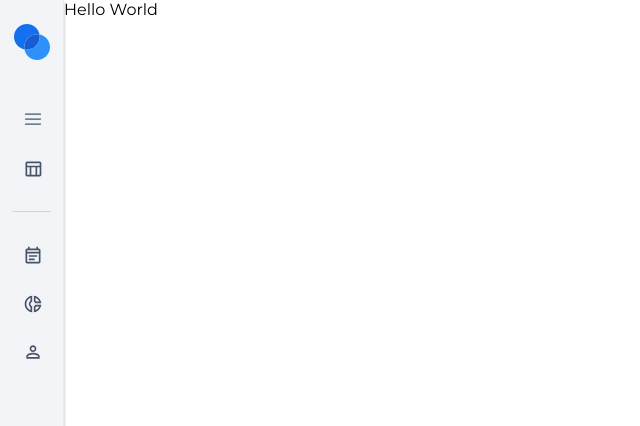
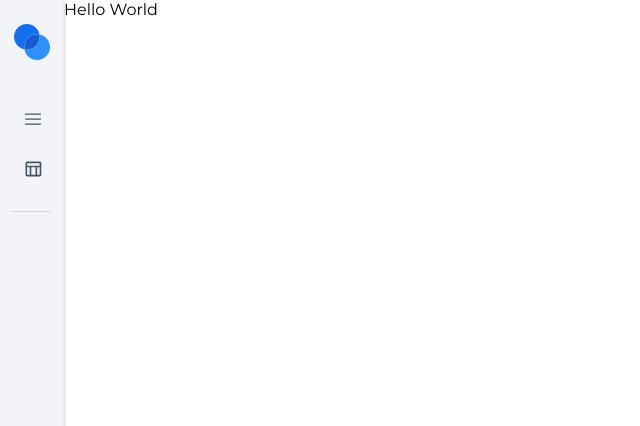
Before and after one commit to UnispaceLMS/lms-fe, a Next.js app: page / in a window 1280 px wide. Shown: the top 426 px of the page, without its empty margins (0-640 px from the left). Built offline with nearby package versions, Linux system fonts and the light colour scheme.

Commit message:
update sidebar

```diff
--- a/src/components/Sidebar.jsx
+++ b/src/components/Sidebar.jsx
@@ -157,10 +157,11 @@ const Sidebar = () => {
   const dispatch = useDispatch();
   const sidebarRef = useRef(null);
 
-  const isRosterPage = router?.pathname?.includes("roster");
-  const isProfilePage = router?.pathname?.includes("profile");
-  const isDashboard = router?.pathname?.includes("dashboard");
-  const expanded = useSelector((state) => state.sidebar?.expanded);
+  const isRosterPage = router?.pathname?.includes("/roster");
+  const isStudentPage = router?.pathname?.includes("/student");
+  const isProfilePage = router?.pathname?.includes("/profile");
+  const isDashboard = router?.pathname?.includes("/dashboard");
+  const expanded = useSelector(state => state.sidebar?.expanded);
 
   const toggleExpanded = () => dispatch(toggleSidebar());
 
@@ -209,6 +210,7 @@ const Sidebar = () => {
 
         <Divider />
 
+        {isStudentPage && (
           <FlexBox column width="100%">
             <Link href="/annual-plan">
               <NavItem padding="0.875rem 0.8rem" selected={false}>
@@ -220,7 +222,7 @@ const Sidebar = () => {
               </NavItem>
             </Link>
 
-          <Link href="/">
+            <Link href="/quarterly-report">
               <NavItem padding="0.875rem 0.8rem" selected={false}>
                 <MdOutlineDonutSmall size="1.25rem" />
 
@@ -240,6 +242,7 @@ const Sidebar = () => {
               </NavItem>
             </Link>
           </FlexBox>
+        )}
       </TopHalf>
 
       <BottomHalf>
```
Lines whose indentation alone changed are shown as unchanged.
